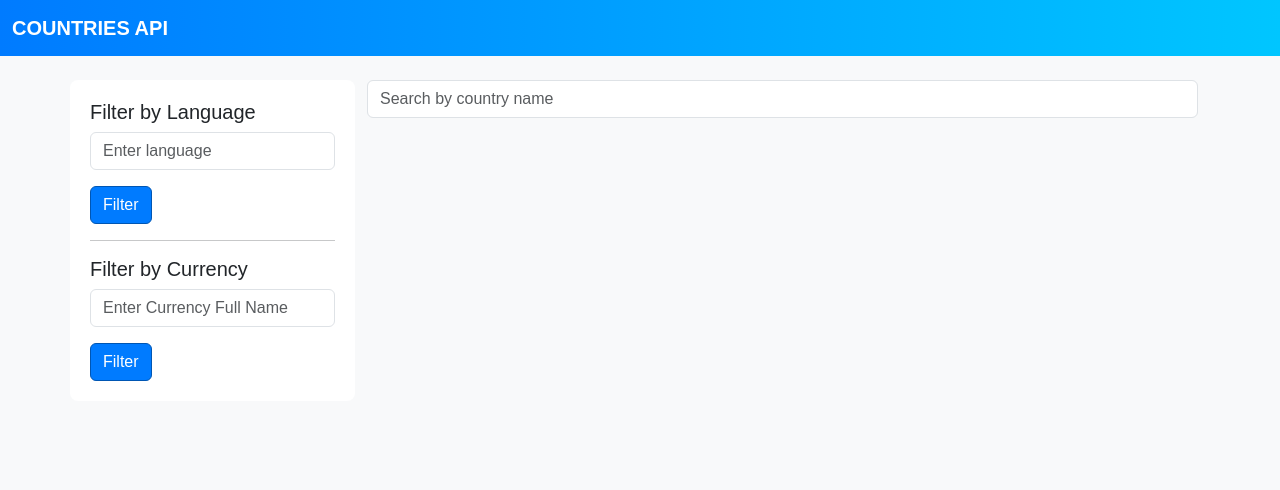
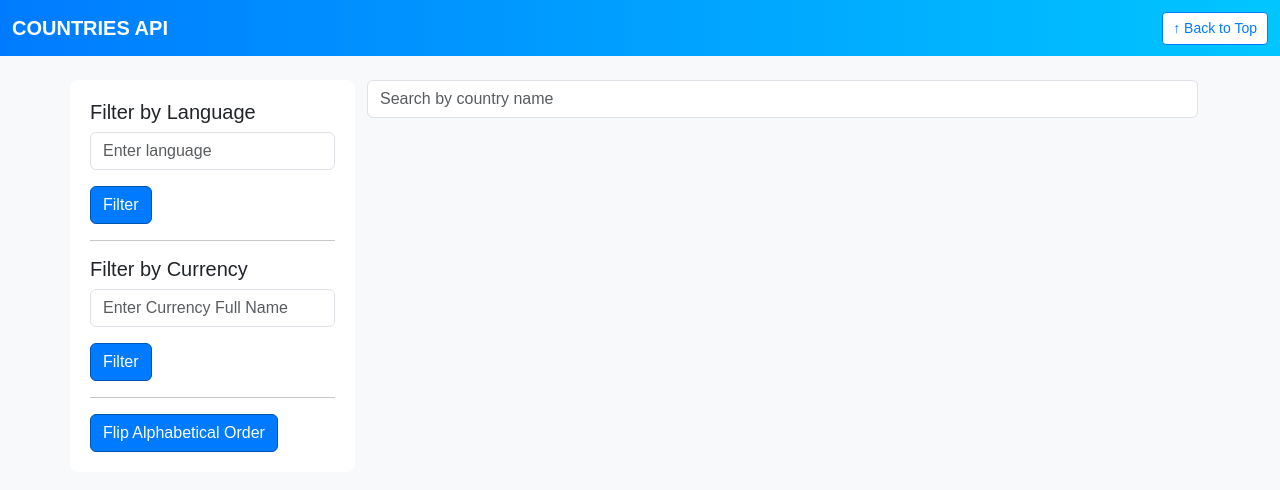
Before and after one commit to Mohamadslim12/Mohamadslim12.github.io, a plain HTML site: page final_project/home.html in a window 1280 px wide. Drawn offline with nearby package versions, Linux system fonts and the light colour scheme; no server answers.

Commit message:
final_update

```diff
--- a/final_project/home.html
+++ b/final_project/home.html
@@ -58,12 +58,31 @@ integrity="sha384-C6RzsynM9kWDrMNeT87bh95OGNyZPhcTNXj1NW7RuBCsyN/o0jlpcV8Qyq46cD
     .text-center {
         margin-top: 20px;
     }
+    #back-to-top-nav {
+    font-size: 14px;
+    color: #007bff;
+    background-color: white;
+    border: 1px solid #007bff;
+    padding: 5px 10px;
+    border-radius: 4px;
+    cursor: pointer;
+    }
+
+    #back-to-top-nav:hover {
+    color: white;
+    background-color: #007bff;
+    border-color: #0056b3;
+    }
+
 </style>
 </head>
 <body>
     <nav class="navbar navbar-expand-lg fixed-top">
         <div class="container-fluid">
             <a class="navbar-brand" href="./home.html">COUNTRIES API</a>
+            <button id="back-to-top-nav" class="btn btn-light btn-sm ms-auto" onclick="scrollToTop()">
+                ↑ Back to Top
+            </button>
         </div>
     </nav>
 
@@ -77,6 +96,8 @@ integrity="sha384-C6RzsynM9kWDrMNeT87bh95OGNyZPhcTNXj1NW7RuBCsyN/o0jlpcV8Qyq46cD
                 <h5>Filter by Currency</h5>
                 <input type="text" id="currency-input" class="form-control mb-3" placeholder="Enter Currency Full Name">
                 <button type="button" class="btn btn-primary" onclick="handleCurrencyFilter()">Filter</button>
+                <hr>
+                <button type="button" class="btn btn-primary" onclick="toggleAlphabeticalOrder()">Flip Alphabetical Order</button>
             </div>
 
             <div class="col-md-9">
--- a/final_project/main.js
+++ b/final_project/main.js
@@ -13,7 +13,7 @@ async function fetchCountries() {
             a.name.common.localeCompare(b.name.common)
         );
 
-        displayCountries(countriesData.slice(0, 18));
+        displayCountries(countriesData);
     } catch (error) {
         console.error('Error fetching countries:', error);
     }
@@ -76,3 +76,27 @@ function handleCurrencyFilter() {
     });
     displayCountries(filteredCountries);
 }
+let isAscending = true;
+
+
+function toggleAlphabeticalOrder() {
+    isAscending = !isAscending;
+
+    if (isAscending) {
+        countriesData.sort((a, b) => {
+            return a.name.common.localeCompare(b.name.common);
+        });
+    } else {
+        countriesData.sort((a, b) => {
+            return b.name.common.localeCompare(a.name.common);
+        });
+    }
+
+    displayCountries(countriesData);
+}
+function scrollToTop() {
+    window.scrollTo({
+        top: 0,
+        behavior: 'smooth'
+    });
+}
```
